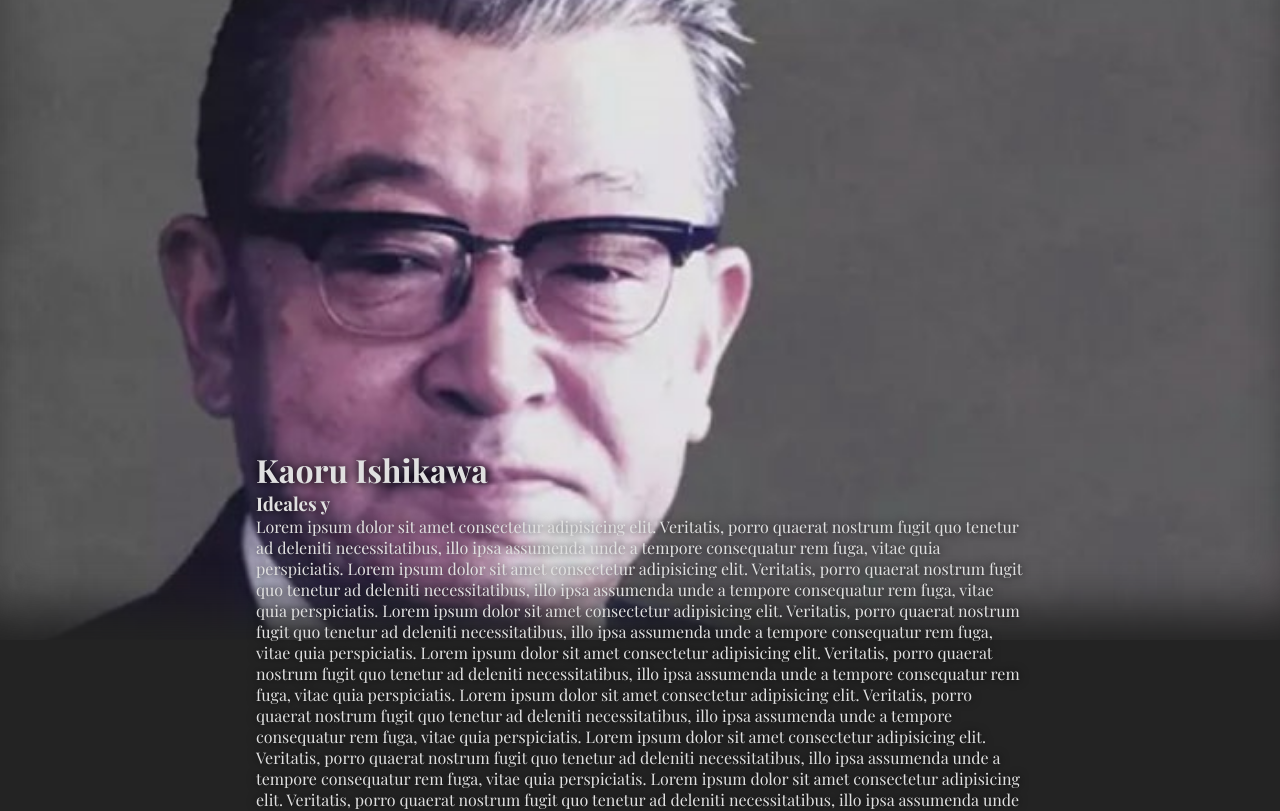
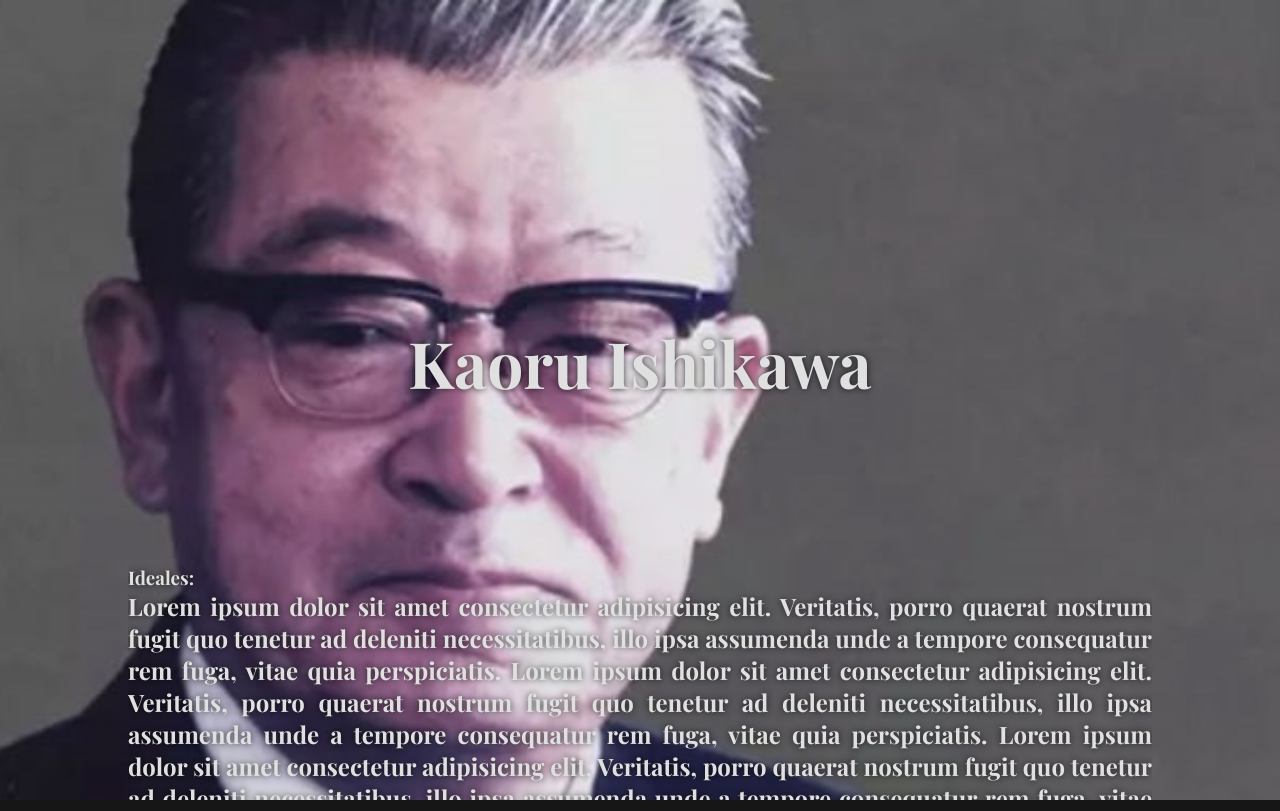
Before and after one commit to GaelGC04/ishikawa, a plain HTML site: page index.html in a window 1280 px wide. Shown: the top 811 px of the page. Drawn offline with nearby package versions, Linux system fonts and the light colour scheme; a web font is replaced by a local one.

Commit message:
Añadiendo animacion de scroll

```diff
--- a/index.html
+++ b/index.html
@@ -11,13 +11,15 @@
     <link href="https://fonts.googleapis.com/css2?family=Playfair+Display:ital,wght@0,400..900;1,400..900&display=swap" rel="stylesheet">
 </head>
 <body>
-    <div class="feature"></div>
+    <div class="background"></div>
     <div class="content">
+        <div style="height: 40vh;"></div>
         <div class="title">
             <h1>Kaoru Ishikawa</h1>
         </div>
 
-        <h3>Ideales y </h3>
+        <h3>Ideales:</h3>
+        <h2>
             Lorem ipsum dolor sit amet consectetur adipisicing elit. Veritatis, porro quaerat nostrum fugit quo tenetur ad deleniti necessitatibus, illo ipsa assumenda unde a tempore consequatur rem fuga, vitae quia perspiciatis.
             Lorem ipsum dolor sit amet consectetur adipisicing elit. Veritatis, porro quaerat nostrum fugit quo tenetur ad deleniti necessitatibus, illo ipsa assumenda unde a tempore consequatur rem fuga, vitae quia perspiciatis.
             Lorem ipsum dolor sit amet consectetur adipisicing elit. Veritatis, porro quaerat nostrum fugit quo tenetur ad deleniti necessitatibus, illo ipsa assumenda unde a tempore consequatur rem fuga, vitae quia perspiciatis.
@@ -28,16 +30,7 @@
             Lorem ipsum dolor sit amet consectetur adipisicing elit. Veritatis, porro quaerat nostrum fugit quo tenetur ad deleniti necessitatibus, illo ipsa assumenda unde a tempore consequatur rem fuga, vitae quia perspiciatis.
             Lorem ipsum dolor sit amet consectetur adipisicing elit. Veritatis, porro quaerat nostrum fugit quo tenetur ad deleniti necessitatibus, illo ipsa assumenda unde a tempore consequatur rem fuga, vitae quia perspiciatis.
             Lorem ipsum dolor sit amet consectetur adipisicing elit. Veritatis, porro quaerat nostrum fugit quo tenetur ad deleniti necessitatibus, illo ipsa assumenda unde a tempore consequatur rem fuga, vitae quia perspiciatis.
-        Lorem ipsum dolor sit amet consectetur adipisicing elit. Veritatis, porro quaerat nostrum fugit quo tenetur ad deleniti necessitatibus, illo ipsa assumenda unde a tempore consequatur rem fuga, vitae quia perspiciatis.
-        Lorem ipsum dolor sit amet consectetur adipisicing elit. Veritatis, porro quaerat nostrum fugit quo tenetur ad deleniti necessitatibus, illo ipsa assumenda unde a tempore consequatur rem fuga, vitae quia perspiciatis.
-        Lorem ipsum dolor sit amet consectetur adipisicing elit. Veritatis, porro quaerat nostrum fugit quo tenetur ad deleniti necessitatibus, illo ipsa assumenda unde a tempore consequatur rem fuga, vitae quia perspiciatis.
-        Lorem ipsum dolor sit amet consectetur adipisicing elit. Veritatis, porro quaerat nostrum fugit quo tenetur ad deleniti necessitatibus, illo ipsa assumenda unde a tempore consequatur rem fuga, vitae quia perspiciatis.
-        Lorem ipsum dolor sit amet consectetur adipisicing elit. Veritatis, porro quaerat nostrum fugit quo tenetur ad deleniti necessitatibus, illo ipsa assumenda unde a tempore consequatur rem fuga, vitae quia perspiciatis.
-        Lorem ipsum dolor sit amet consectetur adipisicing elit. Veritatis, porro quaerat nostrum fugit quo tenetur ad deleniti necessitatibus, illo ipsa assumenda unde a tempore consequatur rem fuga, vitae quia perspiciatis.
-        Lorem ipsum dolor sit amet consectetur adipisicing elit. Veritatis, porro quaerat nostrum fugit quo tenetur ad deleniti necessitatibus, illo ipsa assumenda unde a tempore consequatur rem fuga, vitae quia perspiciatis.
-        Lorem ipsum dolor sit amet consectetur adipisicing elit. Veritatis, porro quaerat nostrum fugit quo tenetur ad deleniti necessitatibus, illo ipsa assumenda unde a tempore consequatur rem fuga, vitae quia perspiciatis.
-        Lorem ipsum dolor sit amet consectetur adipisicing elit. Veritatis, porro quaerat nostrum fugit quo tenetur ad deleniti necessitatibus, illo ipsa assumenda unde a tempore consequatur rem fuga, vitae quia perspiciatis.
-        Lorem ipsum dolor sit amet consectetur adipisicing elit. Veritatis, porro quaerat nostrum fugit quo tenetur ad deleniti necessitatibus, illo ipsa assumenda unde a tempore consequatur rem fuga, vitae quia perspiciatis.
+        </h2>
     </div>
 
     <script src="script.js"></script>
--- a/script.js
+++ b/script.js
@@ -1,33 +1,23 @@
-$(function(){
-    zoom = $('.feature').css('background-size')
-    zoom = parseFloat(zoom)/100
-    size = zoom * $('.feature').width();
-    $(window).on('scroll', function(){
-      fromTop = $(window).scrollTop();
-      newSize = size - (fromTop/3);
-      if (newSize > $('.feature').width()) {
-          $('.feature').css({
-              '-webkit-background-size': newSize,
-              '-moz-background-size': newSize,
-              '-o-background-size': newSize,
-              'background-size': newSize,
-              '-webkit-filter':'blur('+ 0 + (fromTop/100) + 'px)',
-              'opacity': 1 - ((fromTop / $('html').height()) * 1.3)
-          });
-      }
-    });
-});
+let content = null;
+let background = null;
+let title = null;
 
-$(function (){
-    var isChrome = /Chrome/.test(navigator.userAgent) && /Google Inc/.test(navigator.vendor);
-    var isSafari = /Safari/.test(navigator.userAgent) && /Apple Computer/.test(navigator.vendor);
+window.addEventListener("load", () => {
+    content = document.querySelector(".content");
+    title = document.querySelector(".title h1");
+    background = document.querySelector(".background");
+    if (content != null) {
+        content.addEventListener("scroll", () => {
+            const scrollTop = content.scrollTop;
+            const maxScroll = content.scrollHeight - content.offsetHeight;
 
-    if (isChrome || isSafari) {
-    } else {
-        $('.feature').append('<div class="opaque"></div>');
-        $(window).on('scroll', function(){
-            var opacity = 0 + ($(window).scrollTop()/5000);
-            $('.opaque').css('opacity', opacity);
+            const progress = Math.min(scrollTop / maxScroll, 1);
+            let pte = (progress * 1000) / maxScroll;
+            pte = pte > 0.4 ? 0.4 : pte;
+            console.log(`${pte}`);
+            title.style.transform = `scale(${1 - pte})`;
+            title.style.marginBottom = `${20-(pte*100)}vh`;
+            background.style.filter = `blur(${pte*20}px) brightness(${1 - (pte*1)})`;
         });
     }
 });
--- a/style.css
+++ b/style.css
@@ -3,43 +3,47 @@
     margin: 0;
     font-family: "Playfair Display", serif;
     color: rgb(224, 224, 224);
-    text-shadow: 0 0 10px black;
-}
-
-body, html {
-    padding:0; margin:0
+    text-shadow: 0 0 7.5px rgba(0, 0, 0, 0.75);
 }
 
 body {
-    background:#232323; color:#fff
+    width: 100vw;
+    height: 100lvh;
+    display: flex;
+    justify-content: center;
+    background-color: rgb(22, 22, 22);
 }
 
-.opaque {
-    position:absolute;
-    top:0;
-    left:0;
-    right:0;
-    bottom:0;
-    opacity:0;
-    background:#d2d6f1;
+.content {
+    width: 80%;
+    margin-top: 0;
+    text-align: justify;
+    word-break: normal;
+    height: 100%;
+    overflow-x: scroll;
+    scrollbar-width: none; /* oculta la barra */
+    -ms-overflow-style: none; /* IE y Edge antiguos */
 }
 
-.lt-ie9 .opaque {
-    display:none;
+.content::-webkit-scrollbar {
+  display: none;
 }
 
-.feature {
-    position:fixed; top:0; z-index:0; width:100%; padding-top:50%; background: url(img/kaoru-ishikawa_bg.jpg) center center no-repeat;
-    -webkit-background-size:100%;
-       -moz-background-size:100%;
-         -o-background-size:100%;
-            background-size:100%;
-    -webkit-box-shadow: 0 -50px 50px -20px #232323 inset;
-       -moz-box-shadow: 0 -50px 50px -20px #232323 inset;
-            box-shadow: 0 -50px 50px -20px #232323 inset;
-  }
-.content {position:relative; z-index:1; padding-top:45%; width:90%; margin:0 auto;}
+.title {
+    width: 100%;
+    text-align: center;
+    margin-bottom: 20vh;
+    h1 {
+        font-size: 4rem;
+    }
+}
 
-@media only screen and (min-width:36.250em) {
-  .content {width:60%; padding-top:35% }
+.background {
+    position: fixed;
+    top: 0; left: 0;
+    width: 100vw; height: 100vh;
+    z-index: -1;
+    background-image: url(img/kaoru-ishikawa_bg.jpg);
+    background-size: cover;
+    background-position: center;
 }
```
Lines whose indentation alone changed are shown as unchanged.
